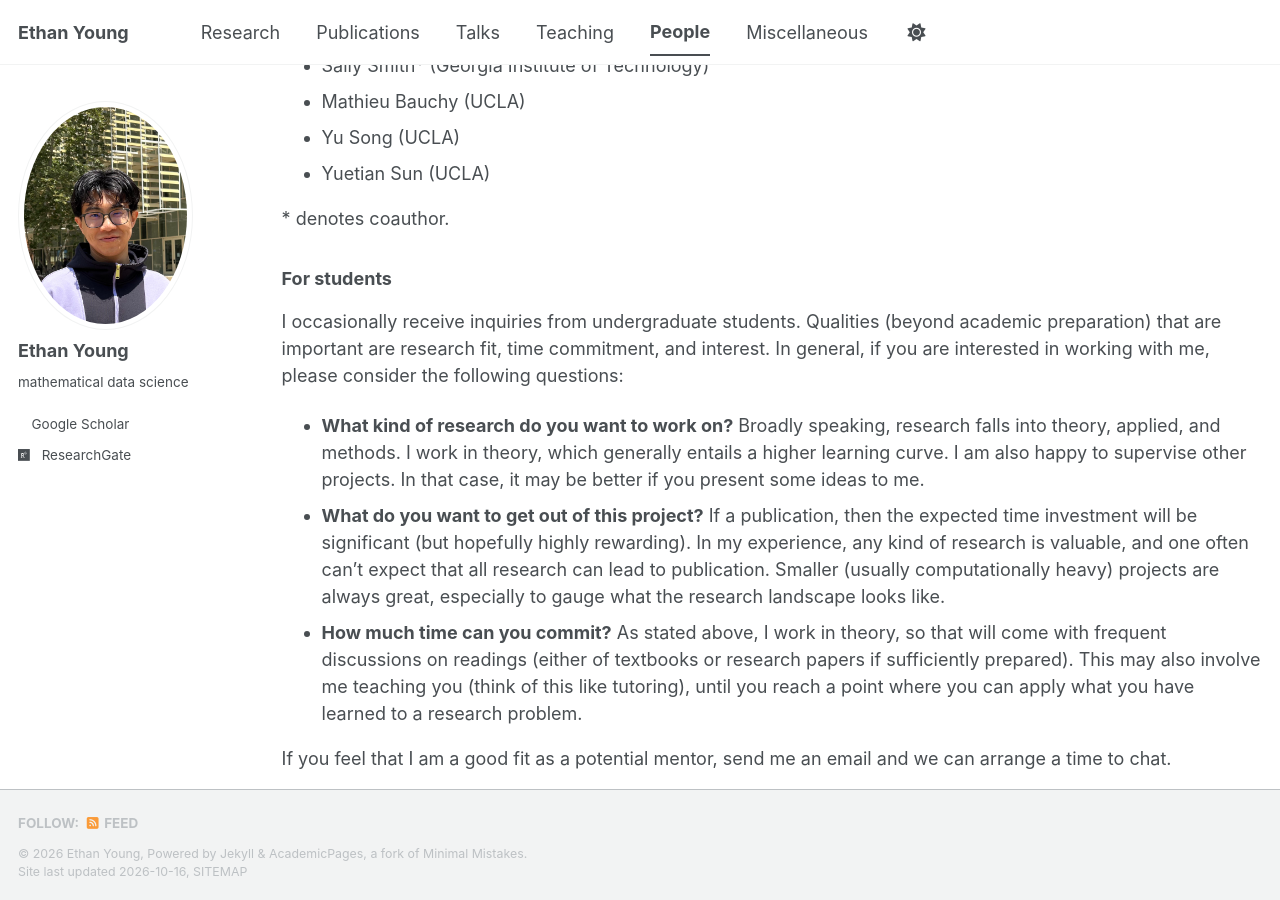
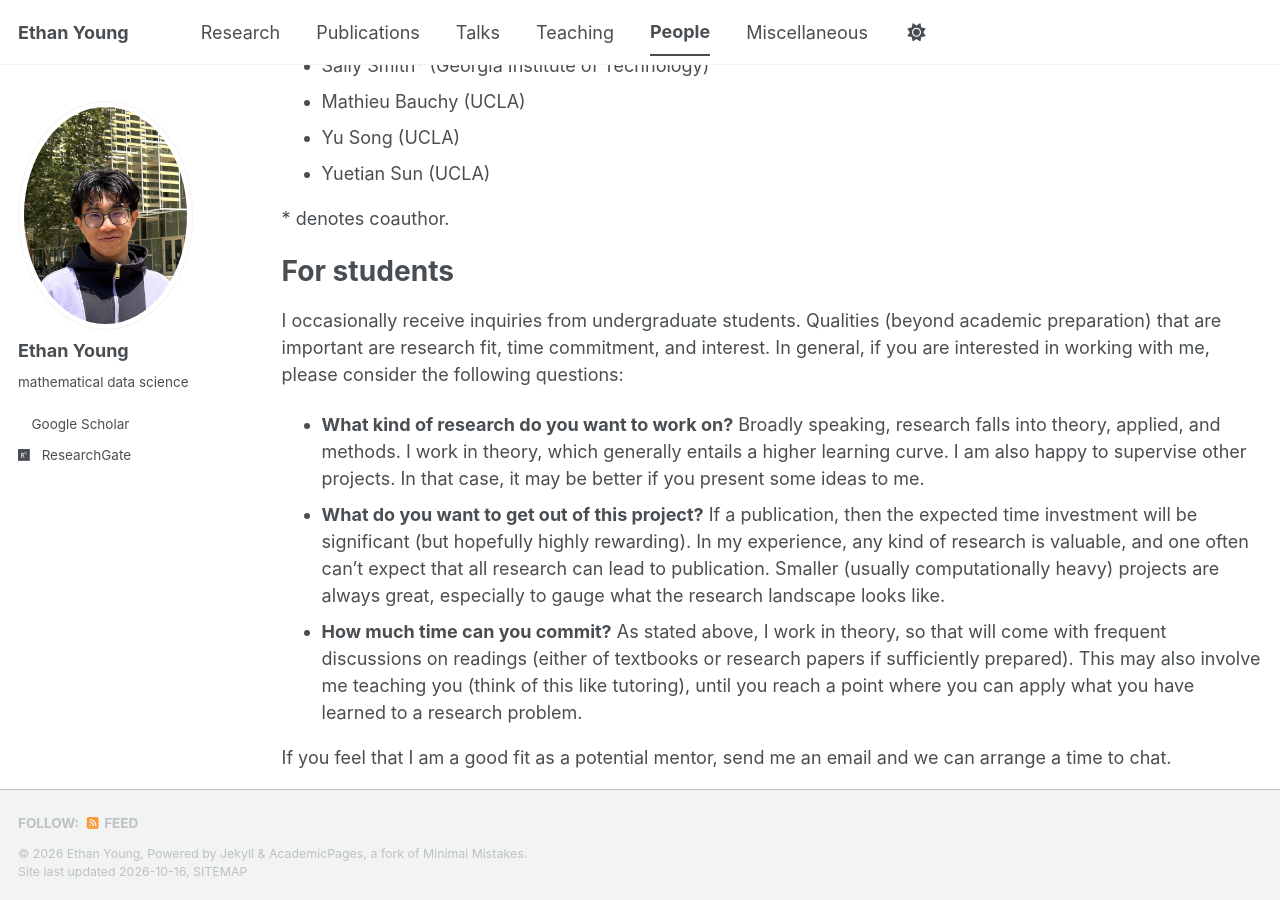
Before and after one commit to ethanjyoung/ethanjyoung.github.io, a Jekyll site: the page built from _pages/people.md, in a window 1280 px wide and 900 px high, scrolled down 457 px. Built offline with Jekyll 4.4.1, drawn with Linux system fonts in a browser that asks for light colours; a style sheet for code colours, icons or effects is not loaded.

```diff
--- a/_pages/people.md
+++ b/_pages/people.md
@@ -24,7 +24,7 @@ Before I started my PhD, I worked with
 
 \* denotes coauthor.
 
-### For students
+# For students
 I occasionally receive inquiries from undergraduate students. Qualities (beyond academic preparation) that are important are research fit, time commitment, and interest. In general, if you are interested in working with me, please consider the following questions:
 * **What kind of research do you want to work on?** Broadly speaking, research falls into theory, applied, and methods. I work in theory, which generally entails a higher learning curve. I am also happy to supervise other projects. In that case, it may be better if you present some ideas to me.
 * **What do you want to get out of this project?** If a publication, then the expected time investment will be significant (but hopefully highly rewarding). In my experience, any kind of research is valuable, and one often can't expect that all research can lead to publication. Smaller (usually computationally heavy) projects are always great, especially to gauge what the research landscape looks like.
```
